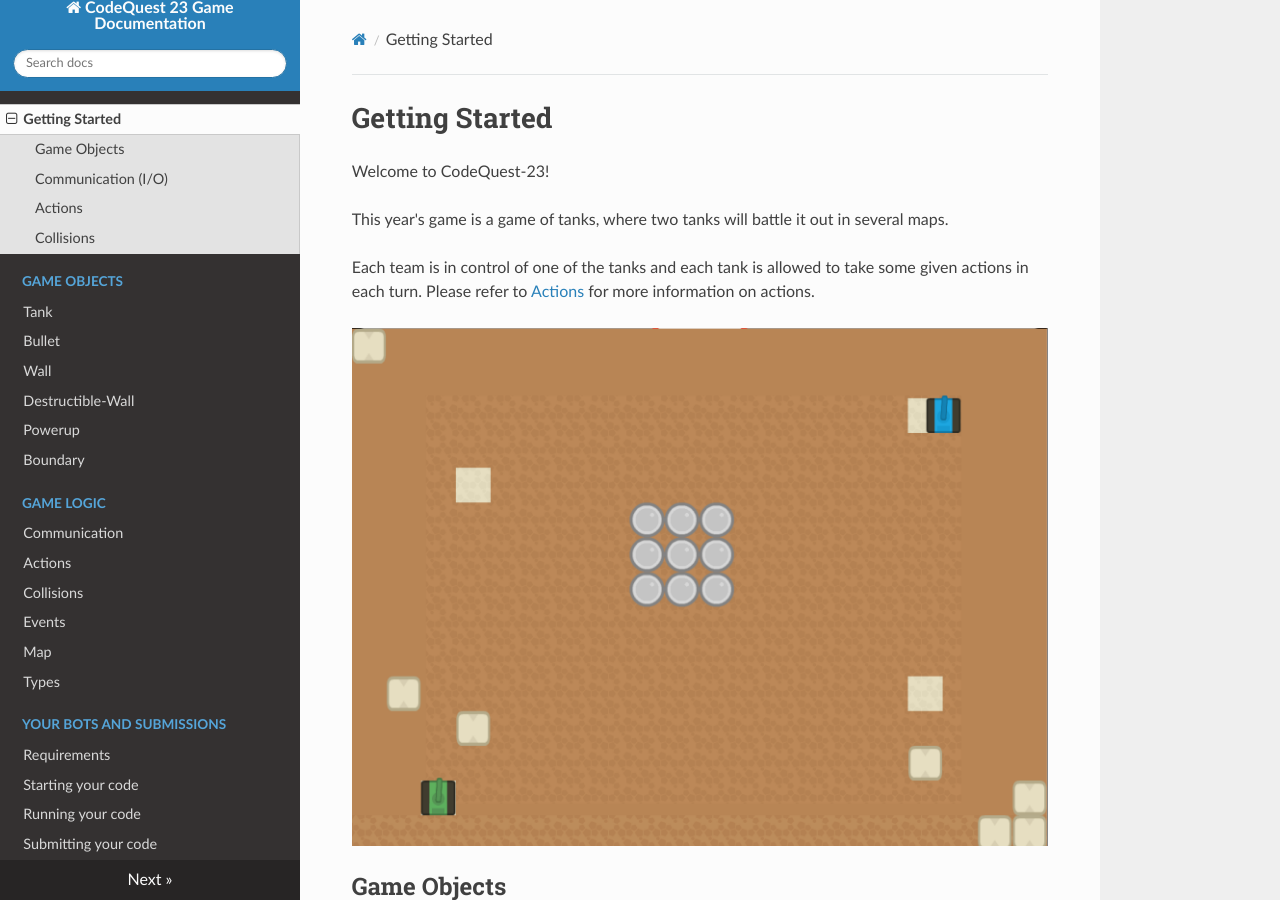
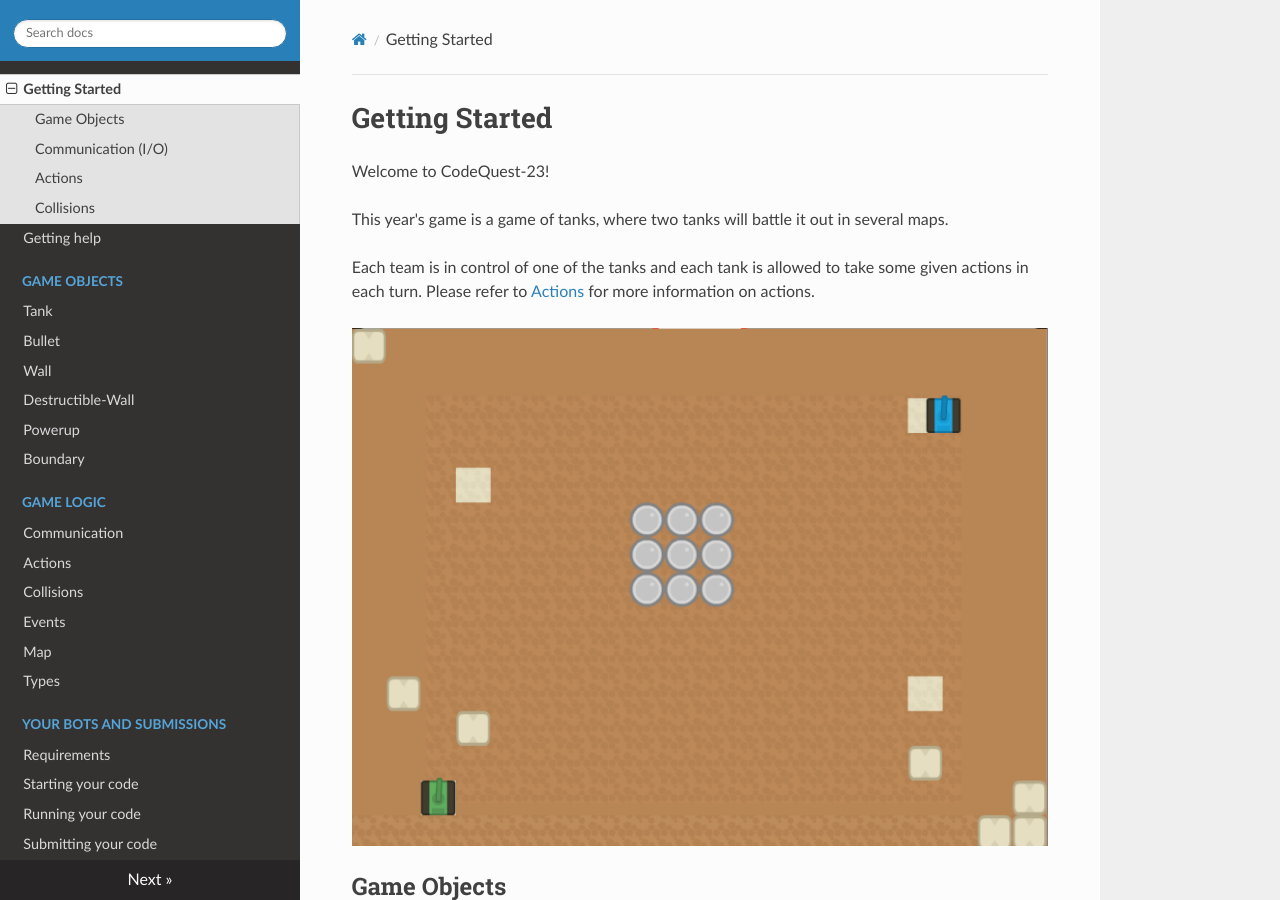
Before and after one commit to MonashAPS/cq23-game-server, an MkDocs documentation site: the page built from docs/index.md, in a window 1280 px wide and 900 px high. Built offline with MkDocs 1.6.1, drawn with Linux system fonts in a browser that asks for light colours; nearby versions of some CDN libraries.

Commit message:
Add help page

```diff
--- a/mkdocs.yml
+++ b/mkdocs.yml
@@ -1,6 +1,7 @@
 site_name: CodeQuest 23 Game Documentation
 nav:
     - Getting Started: index.md
+    - Getting help: help.md
     - Game Objects:
       - Tank: game_objects/tank.md
       - Bullet: game_objects/bullet.md
```
